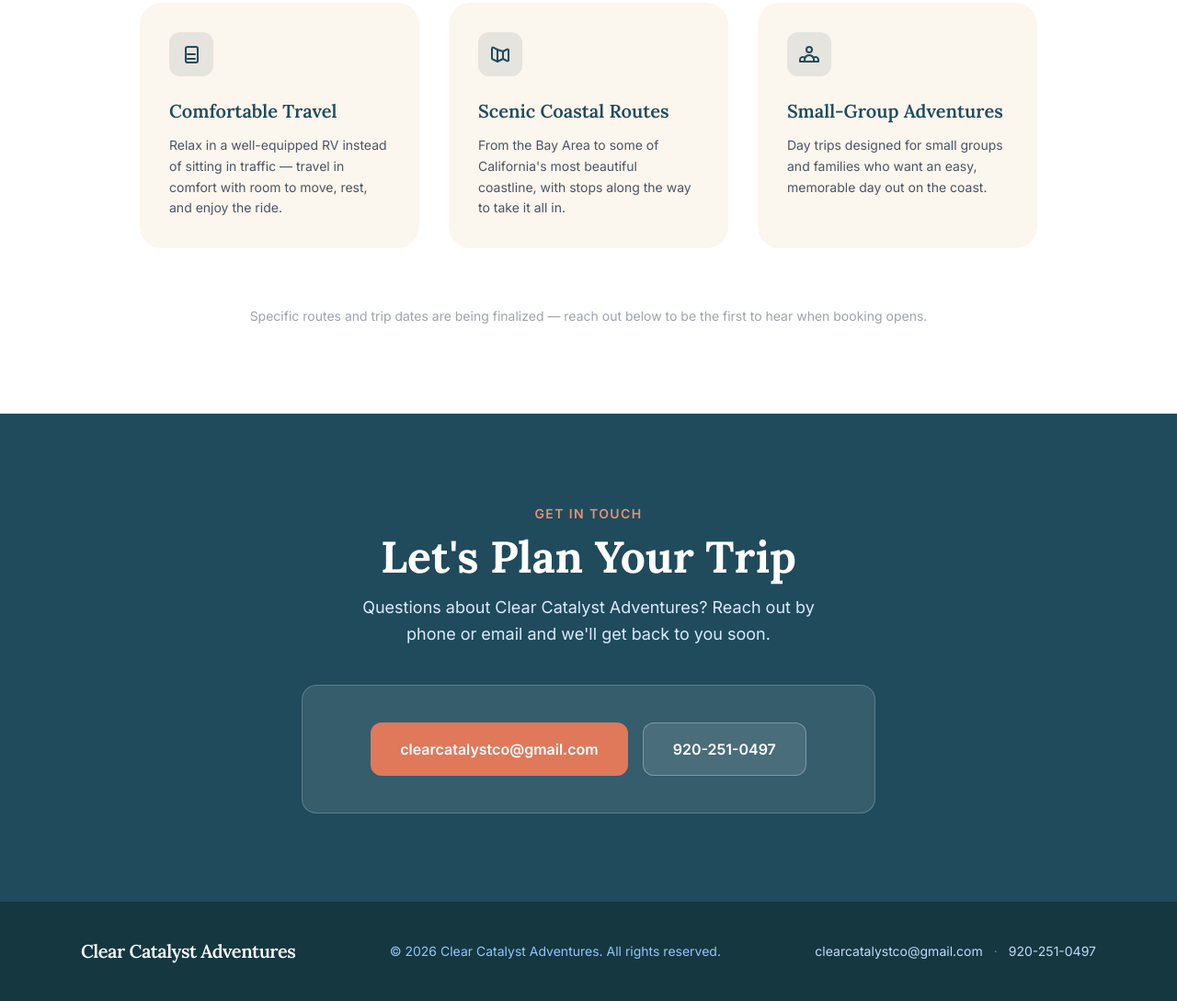
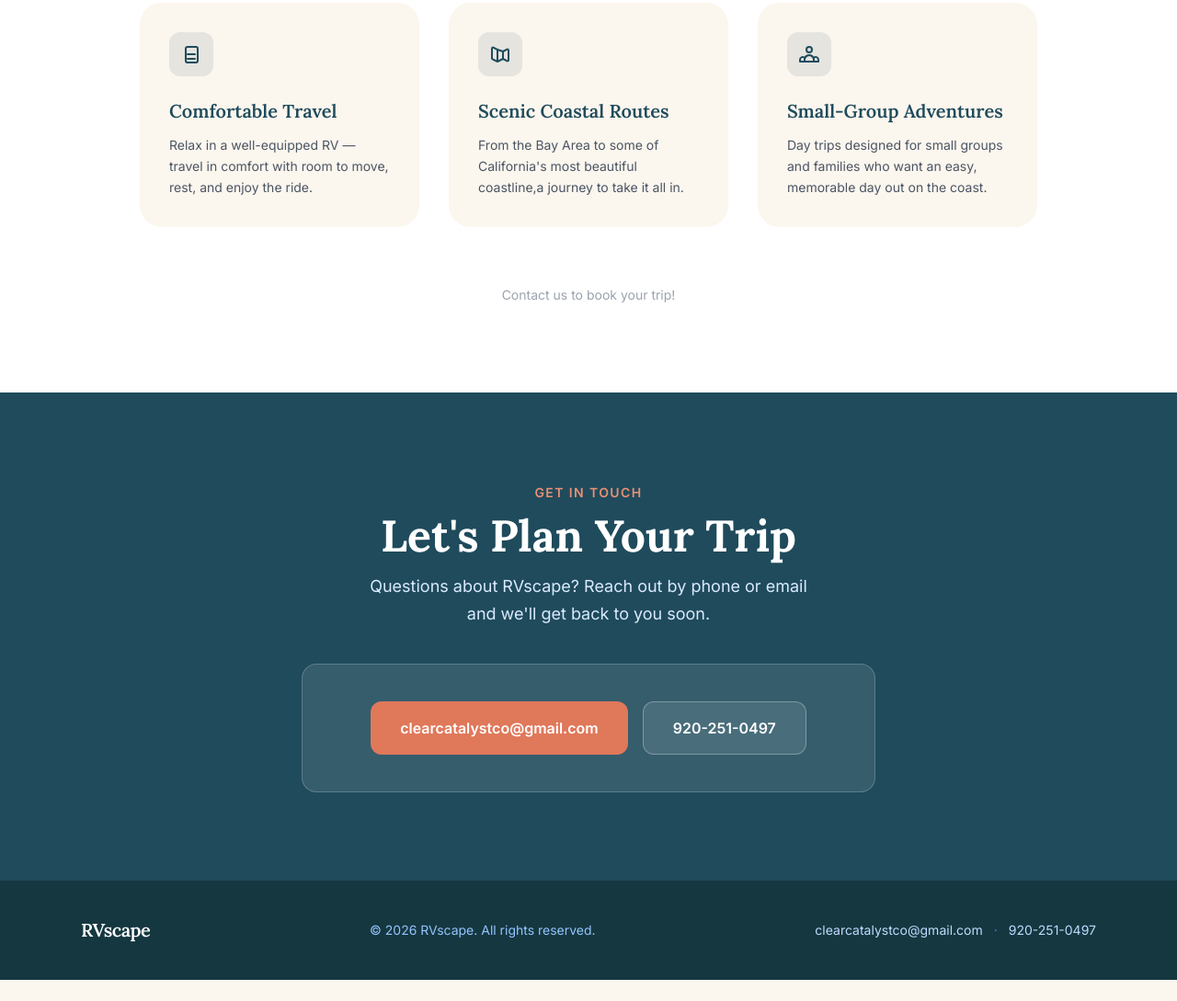
Before and after one commit to anerisheth1/clearcatalyst-adventures, a plain HTML site: page index.html in a window 1280 px wide. Shown: the part 965-2054 px from the top of the page at 92% size. After the commit the page ends 2031 px from the top, so only its background shows below. Drawn offline with nearby package versions, Linux system fonts and the light colour scheme.

Commit message:
rename to RVscape, minor changes

```diff
--- a/index.html
+++ b/index.html
@@ -3,8 +3,8 @@
 <head>
   <meta charset="UTF-8" />
   <meta name="viewport" content="width=device-width, initial-scale=1.0" />
-  <title>Clear Catalyst Adventures — RV Day Trips on the California Coast</title>
-  <meta name="description" content="Clear Catalyst Adventures offers guided RV day trips from the Bay Area to California's Pacific Coast." />
+  <title>RVscape — RV Day Trips on the California Coast</title>
+  <meta name="description" content="RVscape offers guided RV day trips from the Bay Area to California's Pacific Coast." />
 
   <link rel="preconnect" href="https://fonts.googleapis.com">
   <link rel="preconnect" href="https://fonts.gstatic.com" crossorigin>
@@ -39,7 +39,7 @@
     <div class="max-w-6xl mx-auto px-6 py-4 flex items-center justify-between">
       <a href="#" class="flex items-center gap-2">
         <span class="text-2xl">🚐</span>
-        <span class="font-serif text-xl font-semibold text-ocean tracking-tight">Clear Catalyst Adventures</span>
+        <span class="font-serif text-xl font-semibold text-ocean tracking-tight">RVscape</span>
       </a>
       <a href="#contact" class="bg-sunset text-white text-sm font-semibold px-5 py-2.5 rounded-lg hover:bg-sunset-medium transition-colors">
         Get in Touch
@@ -55,7 +55,7 @@
         RV Day Trips Along the California Coast
       </h1>
       <p class="text-gray-600 text-lg md:text-xl max-w-2xl mx-auto mb-12 leading-relaxed">
-        Clear Catalyst Adventures brings the comfort of an RV to a day on California's Pacific Coast —
+        RVscape brings the comfort of an RV to a day on California's Pacific Coast —
         no driving stress, no planning hassle, just the open road and the ocean view.
       </p>
       <div class="flex flex-col sm:flex-row gap-4 justify-center">
@@ -91,7 +91,7 @@
           </div>
           <h3 class="font-serif text-xl font-semibold text-ocean mb-3">Comfortable Travel</h3>
           <p class="text-gray-600 text-sm leading-relaxed">
-            Relax in a well-equipped RV instead of sitting in traffic — travel in comfort with room to move, rest, and enjoy the ride.
+            Relax in a well-equipped RV — travel in comfort with room to move, rest, and enjoy the ride.
           </p>
         </div>
 
@@ -103,7 +103,7 @@
           </div>
           <h3 class="font-serif text-xl font-semibold text-ocean mb-3">Scenic Coastal Routes</h3>
           <p class="text-gray-600 text-sm leading-relaxed">
-            From the Bay Area to some of California's most beautiful coastline, with stops along the way to take it all in.
+            From the Bay Area to some of California's most beautiful coastline,a journey to take it all in.
           </p>
         </div>
 
@@ -122,7 +122,7 @@
       </div>
 
       <p class="text-center text-gray-400 text-sm mt-16">
-        Specific routes and trip dates are being finalized — reach out below to be the first to hear when booking opens.
+        Contact us to book your trip!
       </p>
 
     </div>
@@ -134,7 +134,7 @@
       <span class="text-sunset-medium text-sm font-semibold uppercase tracking-widest">Get in Touch</span>
       <h2 class="font-serif text-4xl md:text-5xl font-bold text-white mt-3 mb-4">Let's Plan Your Trip</h2>
       <p class="text-blue-100 text-lg mb-10 leading-relaxed max-w-lg mx-auto">
-        Questions about Clear Catalyst Adventures? Reach out by phone or email and we'll get back to you soon.
+        Questions about RVscape? Reach out by phone or email and we'll get back to you soon.
       </p>
       <div class="bg-white/10 border border-white/20 rounded-2xl p-10 flex flex-col sm:flex-row gap-4 justify-center">
         <a href="mailto:clearcatalystco@gmail.com" class="inline-flex items-center justify-center gap-2 bg-sunset text-white font-semibold px-8 py-4 rounded-xl hover:bg-sunset-medium transition-colors">
@@ -150,8 +150,8 @@
   <!-- ─── FOOTER ─── -->
   <footer class="bg-ocean-dark text-blue-200 py-10">
     <div class="max-w-6xl mx-auto px-6 flex flex-col md:flex-row justify-between items-center gap-4 text-sm">
-      <span class="font-serif text-white font-semibold text-xl tracking-tight">Clear Catalyst Adventures</span>
-      <p class="text-blue-300">© 2026 Clear Catalyst Adventures. All rights reserved.</p>
+      <span class="font-serif text-white font-semibold text-xl tracking-tight">RVscape</span>
+      <p class="text-blue-300">© 2026 RVscape. All rights reserved.</p>
       <div class="flex flex-col md:flex-row items-center gap-3 text-right">
         <a href="mailto:clearcatalystco@gmail.com" class="hover:text-white transition-colors">clearcatalystco@gmail.com</a>
         <span class="hidden md:inline text-blue-500">·</span>
```
